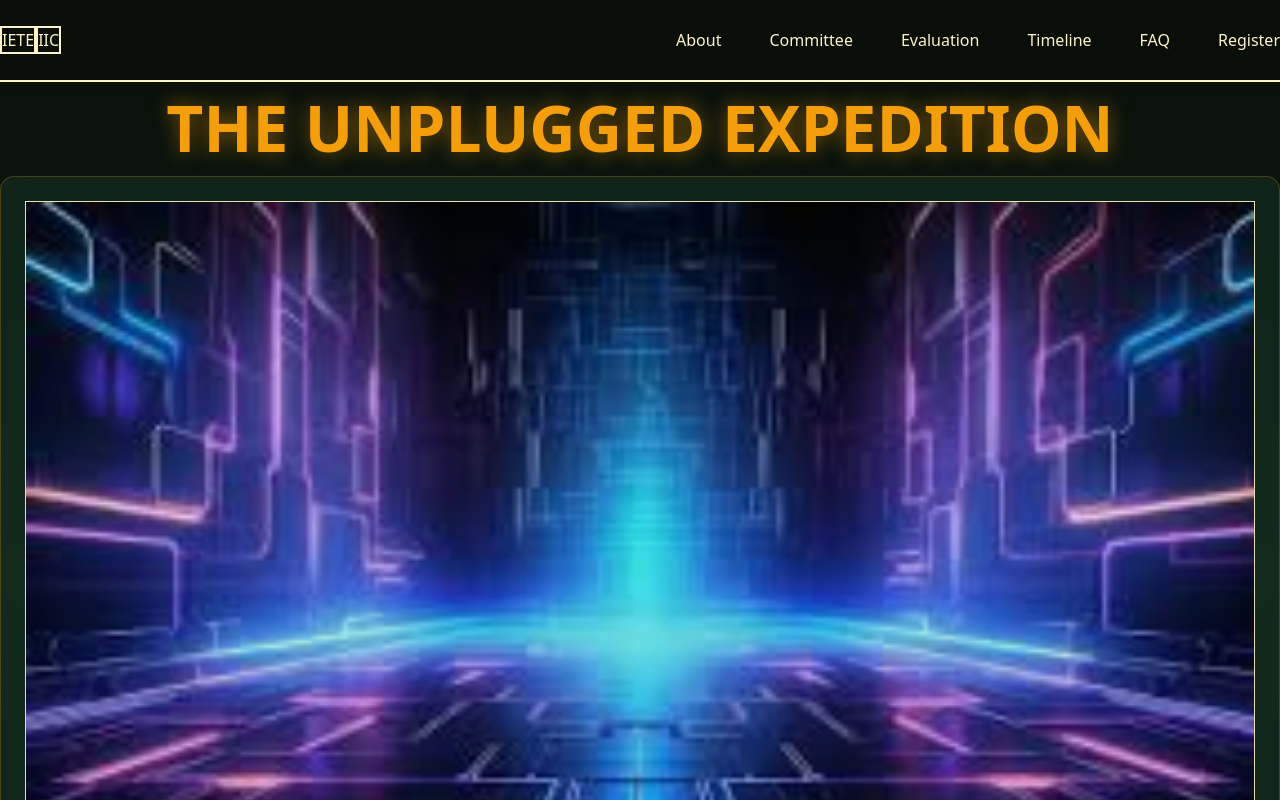
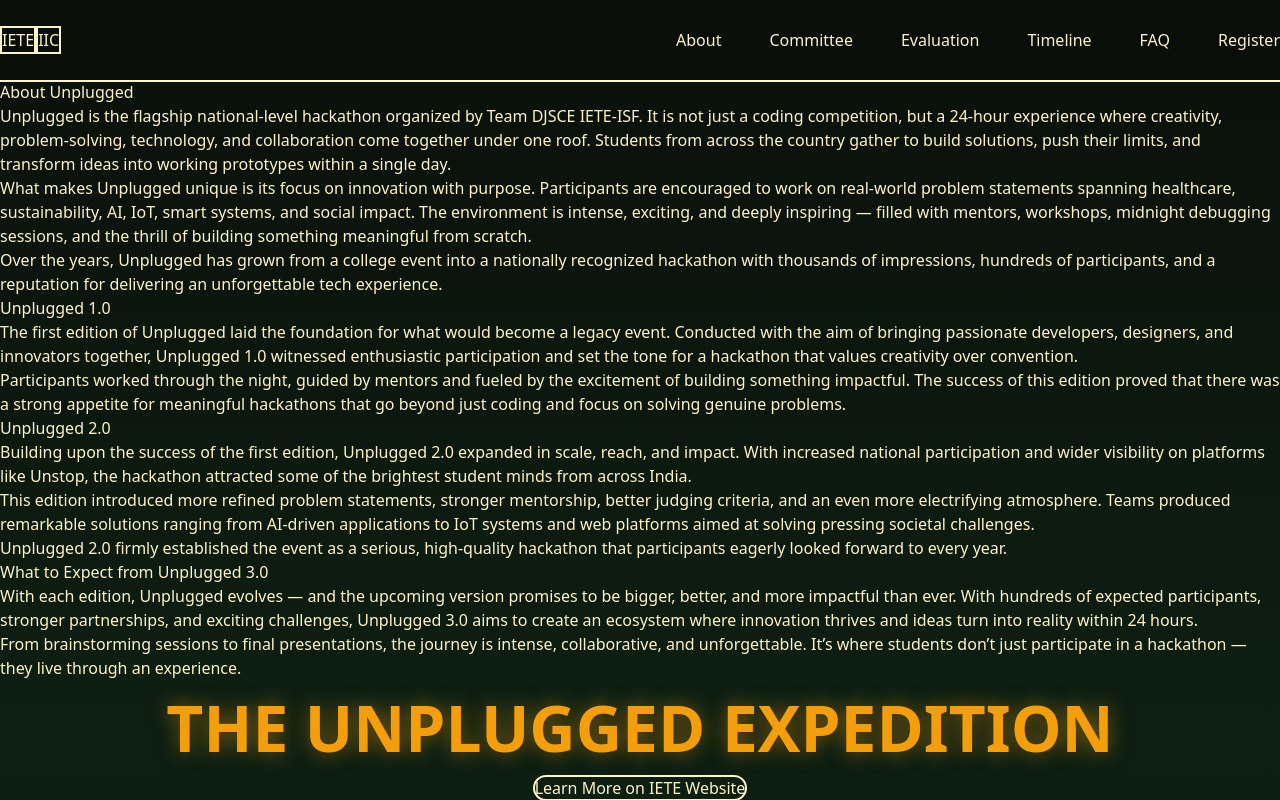
Before and after one commit to akkuraina/unplugged, a Next.js app: page /about in a window 1280 px wide. Shown: the top 800 px of the page. Built offline with nearby package versions, Linux system fonts and the light colour scheme.

Commit message:
layout changes to home page+ sponsors

```diff
--- a/app/about/page.js
+++ b/app/about/page.js
@@ -2,8 +2,89 @@ import ThemeSection from "@/components/ThemeSection";
 
 export default function About() {
   return (
-    <main className="min-h-screen">
-      <ThemeSection />
+    <main className="min-h-screen px-8 md:px-24 py-16 flex flex-col gap-16">
+
+      <section className="flex flex-col gap-6 text-lg leading-relaxed">
+        <h1 className="text-5xl font-bold">About Unplugged</h1>
+        <p>
+          Unplugged is the flagship national-level hackathon organized by Team DJSCE IETE-ISF.
+          It is not just a coding competition, but a 24-hour experience where creativity,
+          problem-solving, technology, and collaboration come together under one roof.
+          Students from across the country gather to build solutions, push their limits,
+          and transform ideas into working prototypes within a single day.
+        </p>
+        <p>
+          What makes Unplugged unique is its focus on innovation with purpose.
+          Participants are encouraged to work on real-world problem statements spanning
+          healthcare, sustainability, AI, IoT, smart systems, and social impact.
+          The environment is intense, exciting, and deeply inspiring — filled with
+          mentors, workshops, midnight debugging sessions, and the thrill of building
+          something meaningful from scratch.
+        </p>
+        <p>
+          Over the years, Unplugged has grown from a college event into a nationally
+          recognized hackathon with thousands of impressions, hundreds of participants,
+          and a reputation for delivering an unforgettable tech experience.
+        </p>
+      </section>
+
+      <section className="flex flex-col gap-6 text-lg leading-relaxed">
+        <h2 className="text-4xl font-semibold">Unplugged 1.0</h2>
+        <p>
+          The first edition of Unplugged laid the foundation for what would become a
+          legacy event. Conducted with the aim of bringing passionate developers,
+          designers, and innovators together, Unplugged 1.0 witnessed enthusiastic
+          participation and set the tone for a hackathon that values creativity over
+          convention.
+        </p>
+        <p>
+          Participants worked through the night, guided by mentors and fueled by the
+          excitement of building something impactful. The success of this edition proved
+          that there was a strong appetite for meaningful hackathons that go beyond
+          just coding and focus on solving genuine problems.
+        </p>
+      </section>
+
+      <section className="flex flex-col gap-6 text-lg leading-relaxed">
+        <h2 className="text-4xl font-semibold">Unplugged 2.0</h2>
+        <p>
+          Building upon the success of the first edition, Unplugged 2.0 expanded in
+          scale, reach, and impact. With increased national participation and wider
+          visibility on platforms like Unstop, the hackathon attracted some of the
+          brightest student minds from across India.
+        </p>
+        <p>
+          This edition introduced more refined problem statements, stronger mentorship,
+          better judging criteria, and an even more electrifying atmosphere. Teams
+          produced remarkable solutions ranging from AI-driven applications to IoT
+          systems and web platforms aimed at solving pressing societal challenges.
+        </p>
+        <p>
+          Unplugged 2.0 firmly established the event as a serious, high-quality
+          hackathon that participants eagerly looked forward to every year.
+        </p>
+      </section>
+
+      <section className="flex flex-col gap-6 text-lg leading-relaxed">
+        <h2 className="text-4xl font-semibold">What to Expect from Unplugged 3.0</h2>
+        <p>
+          With each edition, Unplugged evolves — and the upcoming version promises to
+          be bigger, better, and more impactful than ever. With hundreds of expected
+          participants, stronger partnerships, and exciting challenges, Unplugged 3.0
+          aims to create an ecosystem where innovation thrives and ideas turn into
+          reality within 24 hours.
+        </p>
+        <p>
+          From brainstorming sessions to final presentations, the journey is intense,
+          collaborative, and unforgettable. It’s where students don’t just participate
+          in a hackathon — they live through an experience.
+        </p>
+      </section>
+
+      <section className="flex justify-center mt-8">
+        <ThemeSection href="https://djsceietesf.wordpress.com/" />
+      </section>
+
     </main>
   );
 }
--- a/app/layout.js
+++ b/app/layout.js
@@ -14,7 +14,7 @@ export const cinzel = Cinzel({
 
 export const metadata = {
   title: "Unplugged 3.0 | Jurassic World",
-  description: "24 Hour Hardware Hackathon by IETE DJSCE",
+  description: "24 Hour Hardware Hackathon by IETE-SF X MICROMINDS DJSCE",
 };
 
 export default function RootLayout({ children }) {
--- a/components/ThemeSection.js
+++ b/components/ThemeSection.js
@@ -1,33 +1,18 @@
-export default function ThemeSection() {
+export default function ThemeSection({ href }) {
   return (
     <section className="min-h-screen py-24 text-center px-10">
       <h2 className="heading text-4xl md:text-5xl mb-20">
         THE UNPLUGGED EXPEDITION
       </h2>
 
-      <div className="grid md:grid-cols-2 gap-16 items-center max-w-5xl mx-auto">
-        <div className="glass text-left">
-          <img
-            src="/ai-future.jpg"
-            alt=""
-            className="rounded-lg w-full opacity-90 mb-6 border border-amber-500/20"
-          />
-          <p className="text-amber-100/90 text-lg">
-            Yesterday&apos;s tech fades away. Build what survives.
-          </p>
-        </div>
-
-        <div className="glass text-left">
-          <img
-            src="/old-tech.jpg"
-            alt=""
-            className="rounded-lg w-full opacity-90 mb-6 border border-amber-500/20"
-          />
-          <p className="text-amber-100/90 text-lg">
-            Today, innovation decides the future. Your hardware, your rules.
-          </p>
-        </div>
-      </div>
+      <a
+        href={href}
+        target="_blank"
+        rel="noopener noreferrer"
+        className="px-8 py-4 text-xl font-semibold rounded-full border-2 border-white hover:bg-white hover:text-black transition-all duration-300"
+      >
+        Learn More on IETE Website
+      </a>
     </section>
   );
 }
```
